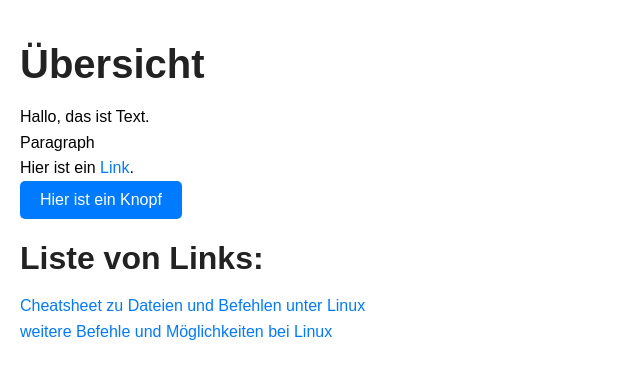
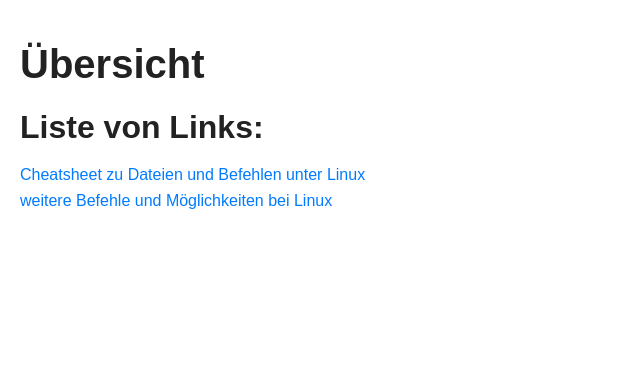
Before and after one commit to opsanford/info, a plain HTML site: page index.html in a window 1280 px wide. Shown: the whole page, without its empty margins (0-640 px from the left). Drawn offline with Linux system fonts and the light colour scheme.

Commit message:
Minor tweaks, fix links

```diff
--- a/index.html
+++ b/index.html
@@ -3,17 +3,17 @@
 <head>
     <title>Website</title>
 	<meta charset="utf-8"/>
-	<link rel="icon" type="image/x-icon" href="opsanford.github.io/test/favicon.ico"/>
+	<link rel="icon" type="image/x-icon" href="https://opsanford.github.io/test/favicon.ico"/>
 	<link rel="stylesheet" type="text/css" href="styles.css">
 	<!--<script src=".js" defer></script>-->
 </head>
 <body>
     <h1>Übersicht</h1>
-    Hallo, das ist Text.
+    <!--Hallo, das ist Text.
     <p>Paragraph</p>
-    <p>Hier ist ein <a href="opsanford.github.io/test">Link</a>.</p>
+    <p>Hier ist ein <a href="https://opsanford.github.io/test">Link</a>.</p>
     <button>Hier ist ein Knopf</button>
-    <br/>
+    <br/>-->
 
     <h2>Liste von Links:</h2>
     <p><a href="linux.html">Cheatsheet zu Dateien und Befehlen unter Linux</a></p>
```
Also changed, not shown: linux.html (+1 -1 lines), linux2.html (+1 -1 lines), 1 other file.
